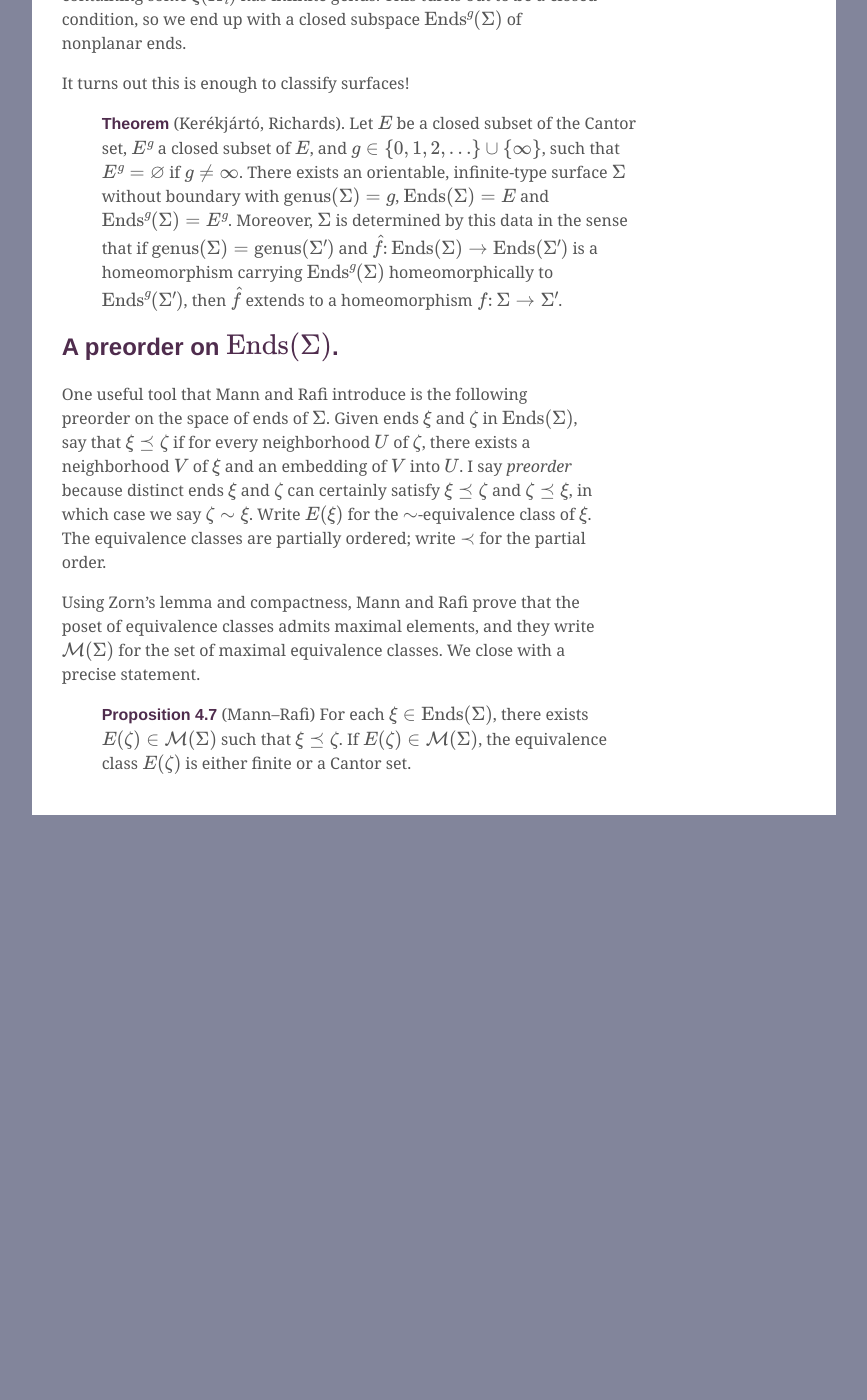
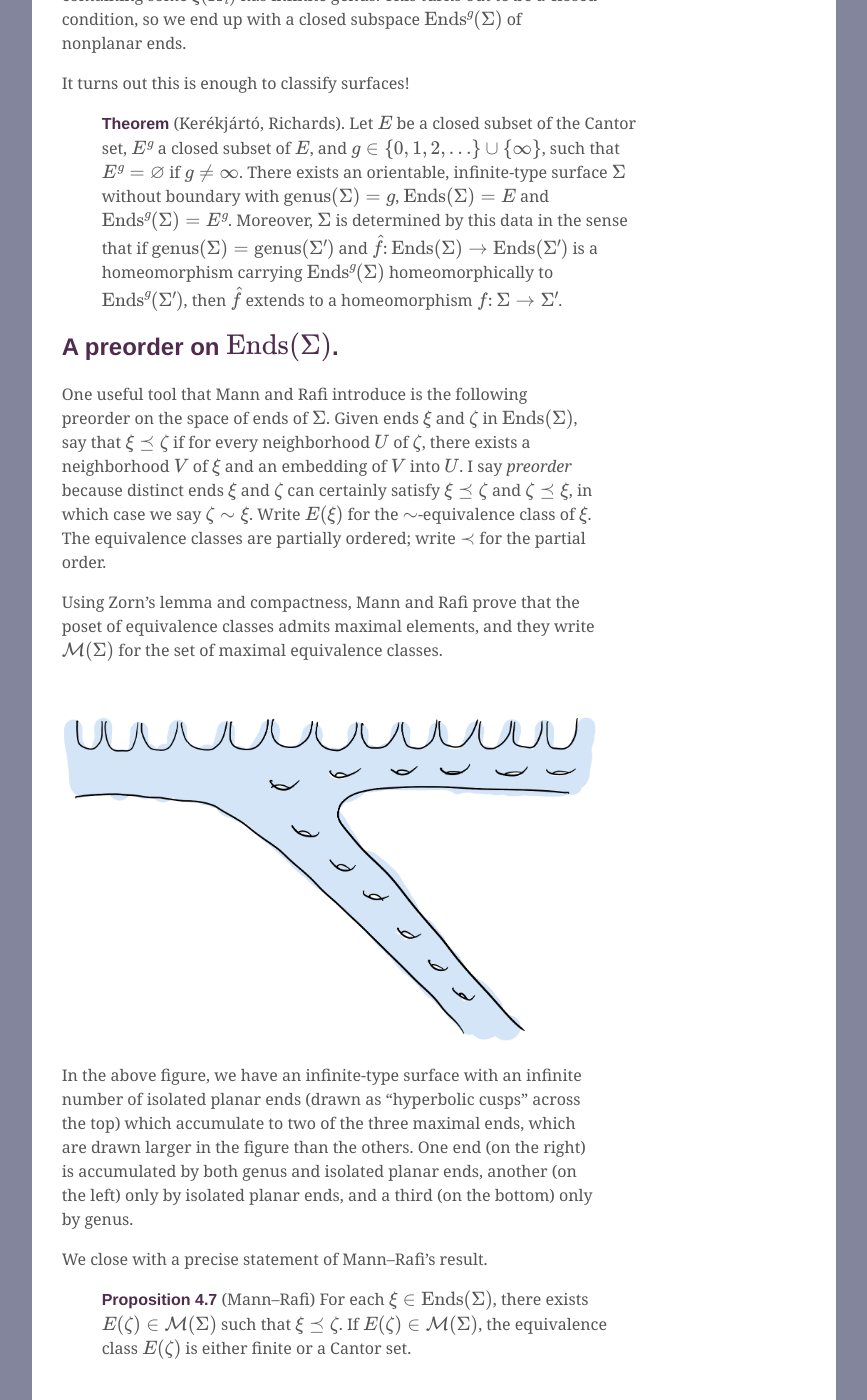
Before and after one commit to ryleelyman/Site, a Jekyll site: the page built from _posts/2022-08-11-Ends-of-Surfaces.md, in a window 1280 px wide and 1400 px high, scrolled down 1236 px. Shown: the whole window, without its empty margins (206-1073 px from the left). Built offline with Jekyll 4.4.1, drawn with Linux system fonts in a browser that asks for light colours; formulas are drawn with MathJax 3; before the commit the page ends 2051 px from its top, so only the background shows below that.

Commit message:
add example to ends of surfaces

```diff
--- a/_posts/2022-08-11-Ends-of-Surfaces.md
+++ b/_posts/2022-08-11-Ends-of-Surfaces.md
@@ -99,7 +99,17 @@ write $$\prec$$ for the partial order.
 Using Zorn's lemma and compactness, Mann and Rafi prove
 that the poset of equivalence classes admits maximal elements,
 and they write $$\mathcal{M}(\Sigma)$$ for the set of maximal equivalence classes.
-We close with a precise statement.
+
+![An infinite-type surface with three maximal ends, two accumulated by genus and two accumulated by punctures](/assets/img/infinitetypesurface.jpeg)
+
+In the above figure, we have an infinite-type surface with an infinite number of
+isolated planar ends (drawn as "hyperbolic cusps" across the top)
+which accumulate to two of the three maximal ends,
+which are drawn larger in the figure than the others.
+One end (on the right) is accumulated by both genus and isolated planar ends,
+another (on the left) only by isolated planar ends, and a third (on the bottom) only by genus.
+
+We close with a precise statement of Mann–Rafi's result.
 
 > **Proposition 4.7** (Mann–Rafi)
 For each $$\xi \in \operatorname{Ends}(\Sigma)$$,
```
Also changed, not shown: assets/img/infinitetypesurface.jpeg (added).
